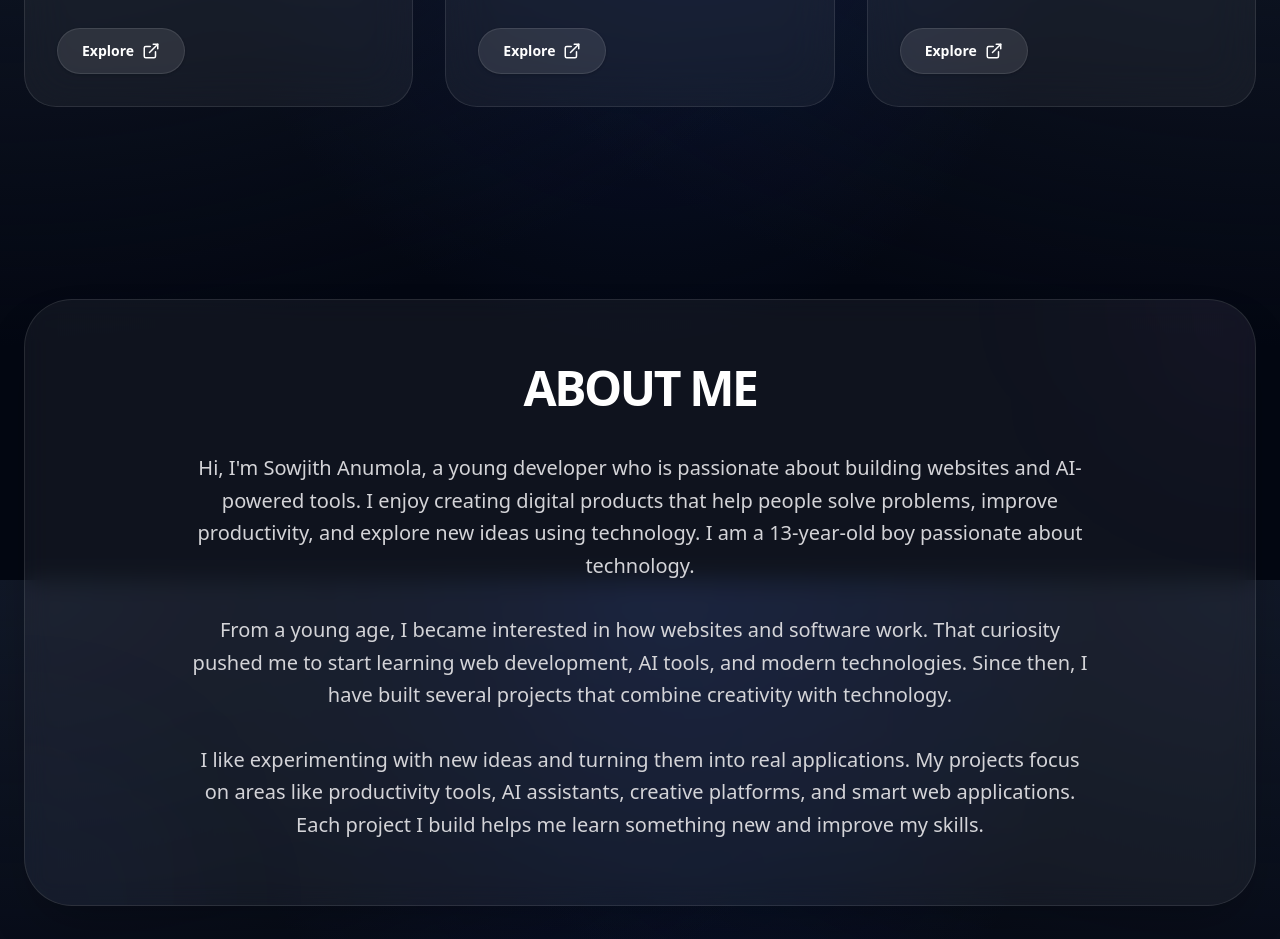
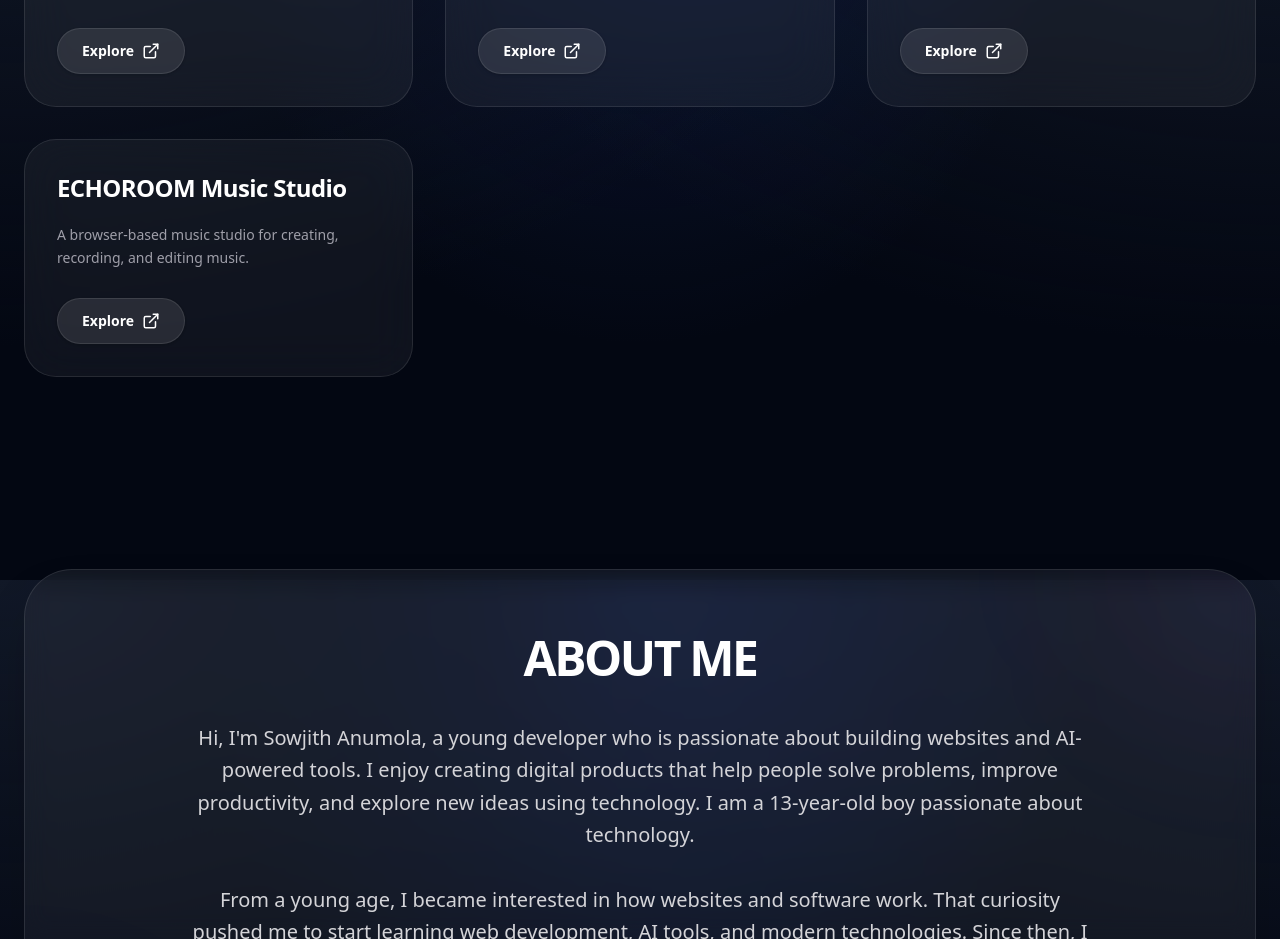
Before and after one commit to sowjithanumola/Sowjith-Anumola, a React (Vite) app: page / in a window 1280 px wide. Shown: the part 3420-4359 px from the top of the page. Built offline with nearby package versions, Linux system fonts and the light colour scheme.

Commit message:
Add ECHOROOM Music Studio to portfolio

```diff
--- a/src/constants.ts
+++ b/src/constants.ts
@@ -118,5 +118,10 @@ export const PROJECTS = [
     name: "ProPhoto Studio",
     url: "https://pro-photo-studio-sepia.vercel.app/",
     description: "AI-powered photo editor for image enhancement, background removal, portrait retouching, color correction, creative effects, and professional-quality photo editing."
+  },
+  {
+    name: "ECHOROOM Music Studio",
+    url: "https://echoroom-nu.vercel.app/",
+    description: "A browser-based music studio for creating, recording, and editing music."
   }
 ];
```
